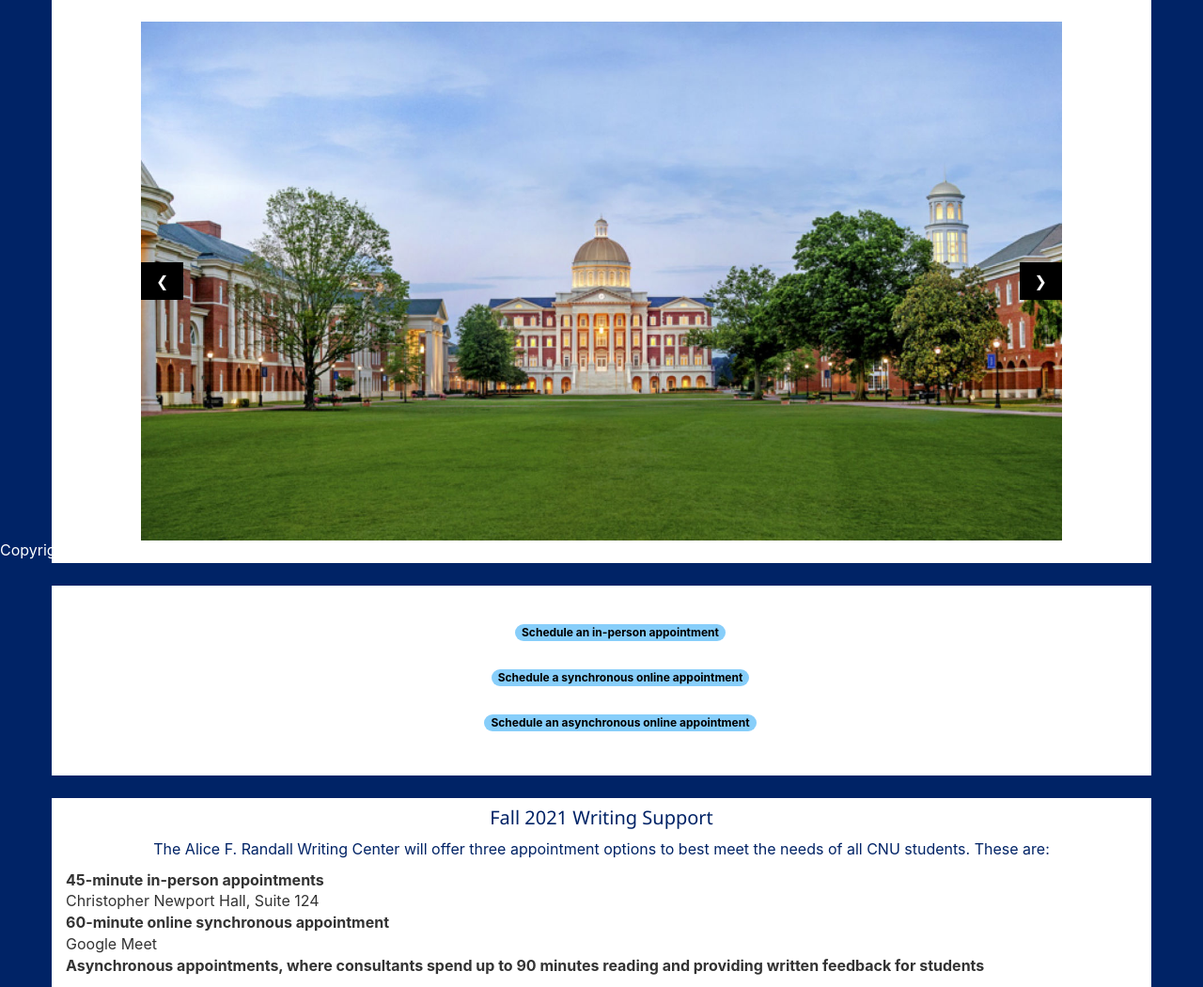
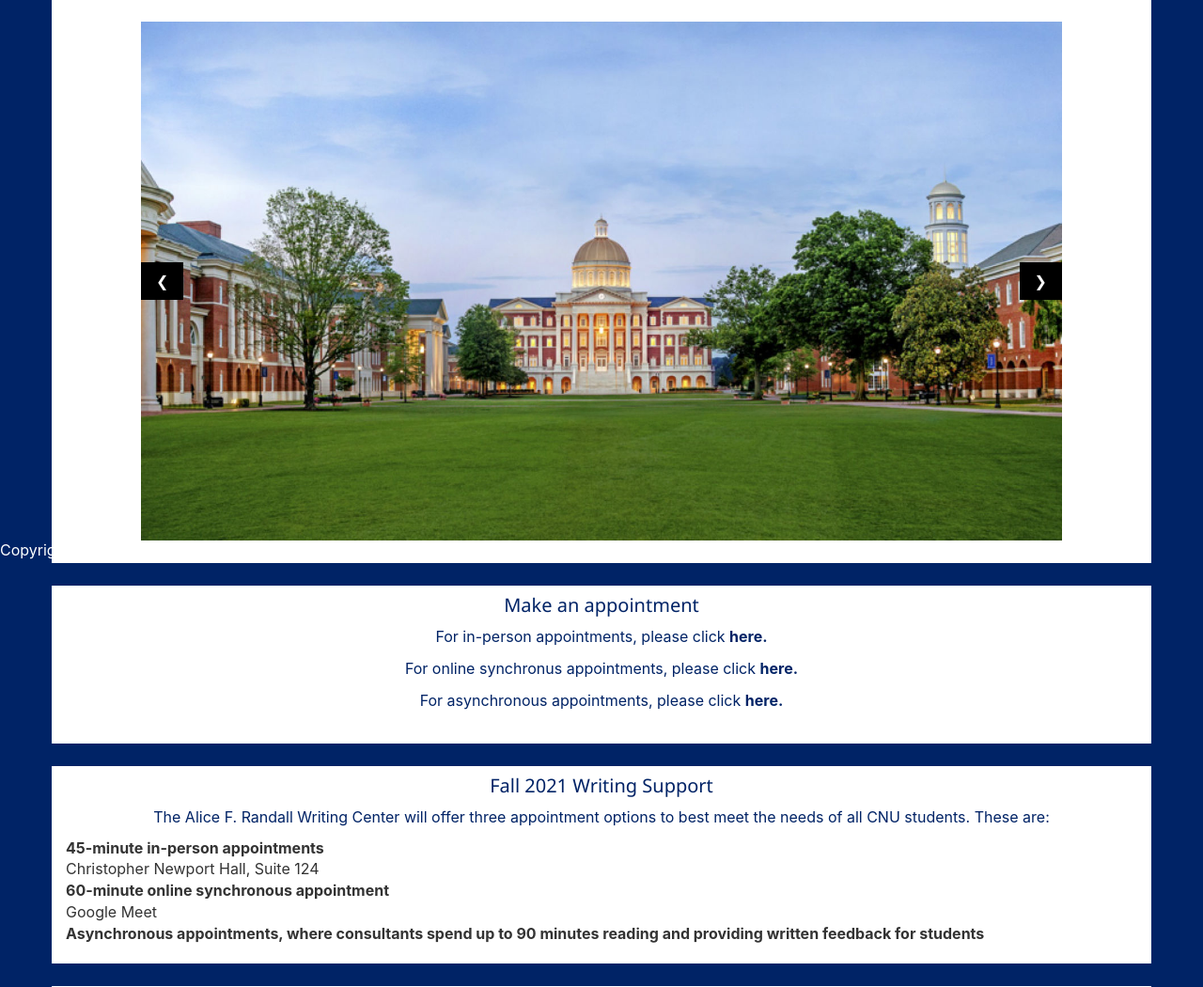
Before and after one commit to calebmathew/CNU-Writing-Center-Website, a PHP site: page / in a window 1280 px wide. Shown: the part 203-1253 px from the top of the page at 94% size. Run offline with PHP 8.4, Linux system fonts and the light colour scheme.

Commit message:
Update index.php

```diff
--- a/index.php
+++ b/index.php
@@ -61,13 +61,11 @@
         <script src="slider.js"></script>
         <br>
         <div class="container">
-            <ul>
-            <br>
-                <li><a href="https://www.google.com/calendar/selfsched?sstoken=UUFQMVJKVGJla1JGfGRlZmF1bHR8YWE1NDRkODk4NmE2OGY2YTgyMzQ1MmFkYmU1MTkwMTE" class="badge badge-inperson">Schedule an in-person appointment</a></li>
-                <li><a href="https://calendar.google.com/calendar/u/0/selfsched?sstoken=UUdSZ0lXU20wX2hsfGRlZmF1bHR8NTYzYzQxMjk4NDMzY2FlNmI4ZGM4ODJmNjNkODY1YmQ" class="badge badge-synchronous">Schedule a synchronous online appointment</a></li>
-                <li><a href="https://forms.gle/gqTq4Yq4cBMbFYVF6" class="badge badge-asynchronous">Schedule an asynchronous online appointment</a></li>
-            <br>
-            </ul>
+            <h4>Make an appointment</h4>
+                <p>For in-person appointments, please click <a href="https://www.google.com/calendar/selfsched?sstoken=UUFQMVJKVGJla1JGfGRlZmF1bHR8YWE1NDRkODk4NmE2OGY2YTgyMzQ1MmFkYmU1MTkwMTE"><strong>here.</strong></a><p>
+                <p>For online synchronus appointments, please click <a href="https://calendar.google.com/calendar/u/0/selfsched?sstoken=UUdSZ0lXU20wX2hsfGRlZmF1bHR8NTYzYzQxMjk4NDMzY2FlNmI4ZGM4ODJmNjNkODY1YmQ"><strong>here.</strong></a></p>
+                <p>For asynchronous appointments, please click <a href="https://forms.gle/gqTq4Yq4cBMbFYVF6"><strong>here.</strong></a></p>
+        <br>
         </div>
         <br>
         <div class="container">
```
